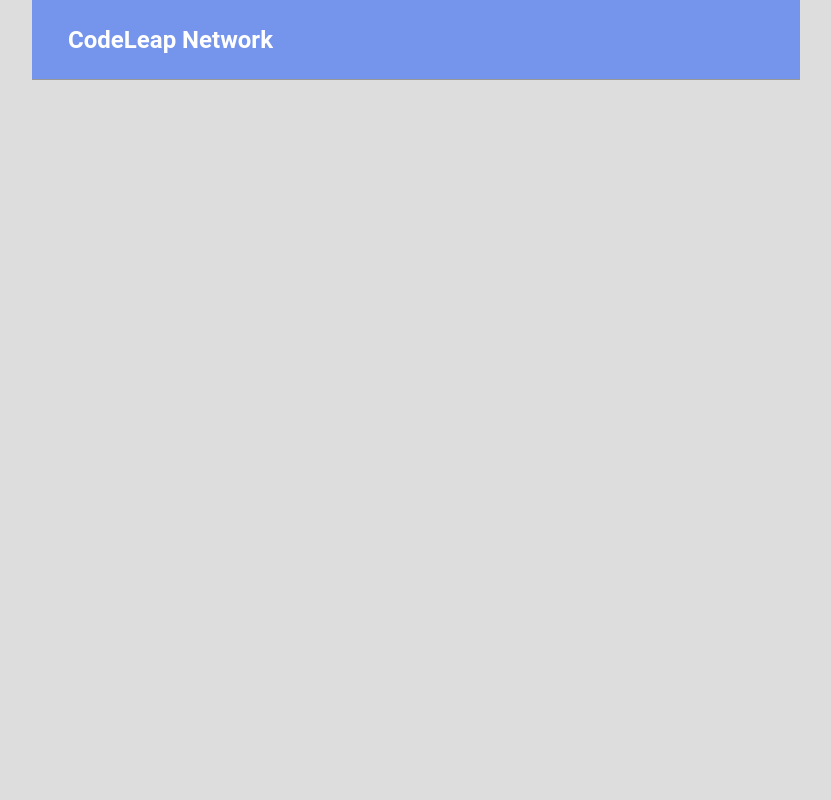
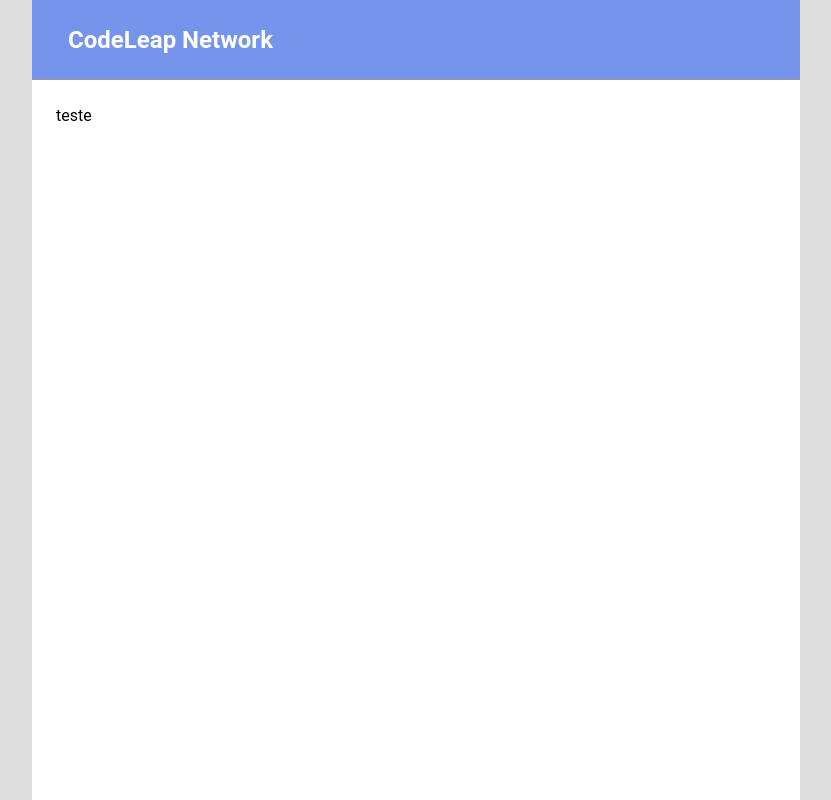
Before and after one commit to rodrigoaraujo7/codeleap-engineering-test, a React (Vite) app: page / in a window 1280 px wide. Shown: the whole page, without its empty margins (224-1055 px from the left). Built offline with nearby package versions, Linux system fonts and the light colour scheme.

Commit message:
feat: main layout

```diff
--- a/src/global.css
+++ b/src/global.css
@@ -19,4 +19,7 @@
 
 body {
   background-color: var(--bg-color);
+
+  scrollbar-color: var(--color-gray-200) transparent;
+  scrollbar-width: thin;
 }
--- /dev/null
+++ b/src/layout/Main.tsx
@@ -0,0 +1,21 @@
+import { ReactNode } from "react"
+
+type MainProps = {
+  children: ReactNode
+}
+
+export const Main = ({ ...props }: MainProps) => {
+  return (
+    <main className="flex justify-center">
+      <div className="w-3xl h-dvh bg-white">
+        <header className="w-full h-20 px-9 flex items-center bg-light-blue border-b-1 border-gray-600">
+          <h1 className="font-bold text-2xl text-white">CodeLeap Network</h1>
+        </header>
+
+        <div className="flex flex-col gap-6 p-6 h-[calc(100dvh-80px)] overflow-auto">
+          {props.children}
+        </div>
+      </div>
+    </main>
+  )
+}
--- a/src/pages/Home.tsx
+++ b/src/pages/Home.tsx
@@ -1,11 +1,9 @@
+import { Main } from "../layout/Main"
+
 export const Home = () => {
   return (
-    <main className="flex justify-center">
-      <div className="w-3xl h-fit bg-white">
-        <header className="w-full h-20 px-9 flex items-center bg-light-blue border-b-1 border-gray-600">
-          <h1 className="font-bold text-2xl text-white">CodeLeap Network</h1>
-        </header>
-      </div>
-    </main>
+    <Main>
+      <h1>teste</h1>
+    </Main>
   )
 }
```
